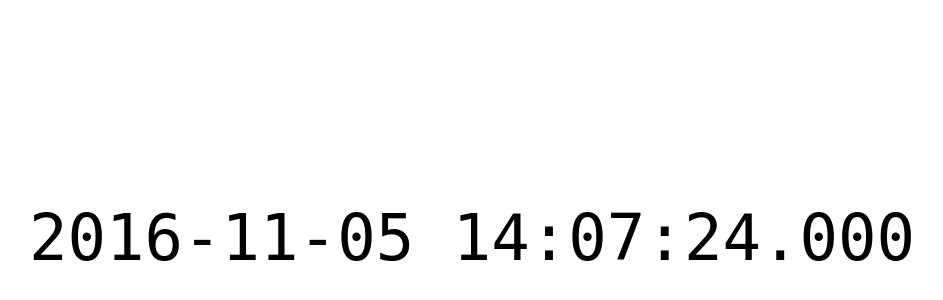
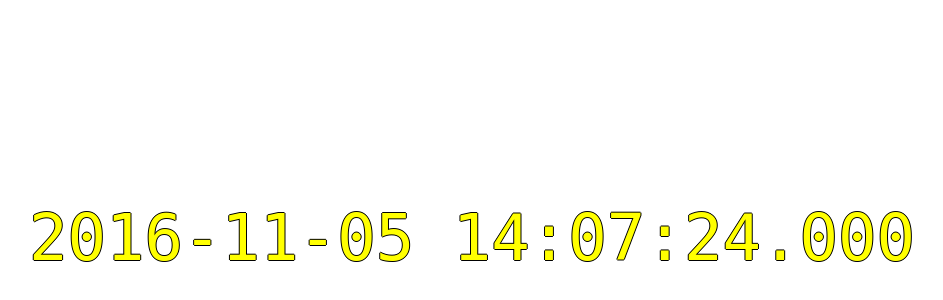
Before and after one commit to genuinegreg/my-ugly-timer, a plain HTML site: page index.html in a window 1280 px wide. Shown: the part 162-462 px from the top of the page, without its empty margins (168-1111 px from the left). Drawn offline with nearby package versions, Linux system fonts and the light colour scheme.

Commit message:
Update index.html

```diff
--- a/index.html
+++ b/index.html
@@ -11,6 +11,8 @@
 
         app-clock {
             font-family: mono;
+            color: yellow;
+            text-shadow: -1px 0 black, 0 1px black, 1px 0 black, 0 -1px black;
         }
 
         .container {
```
